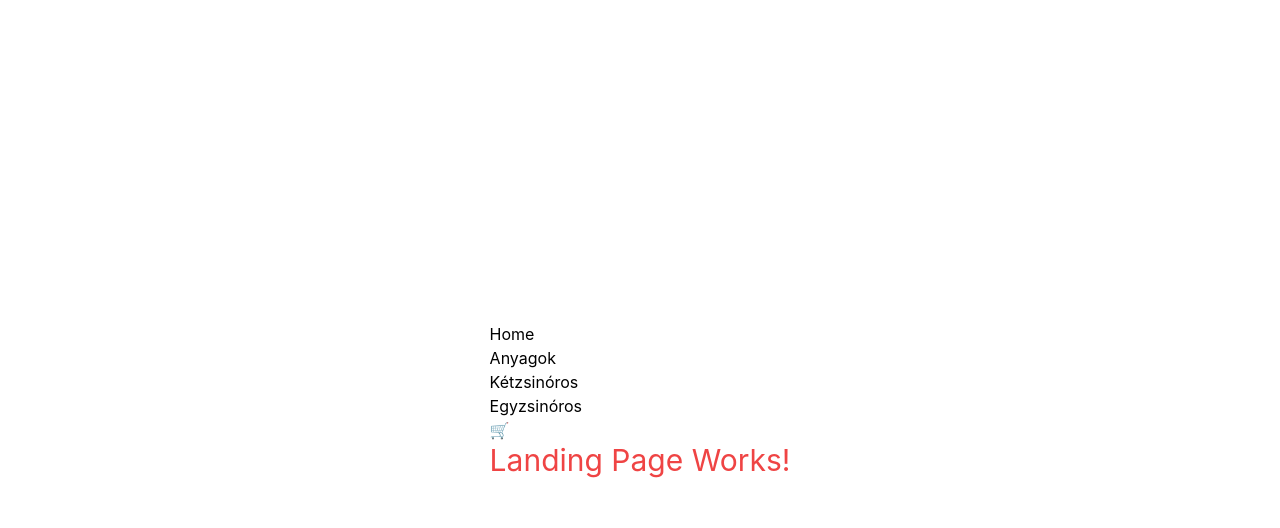
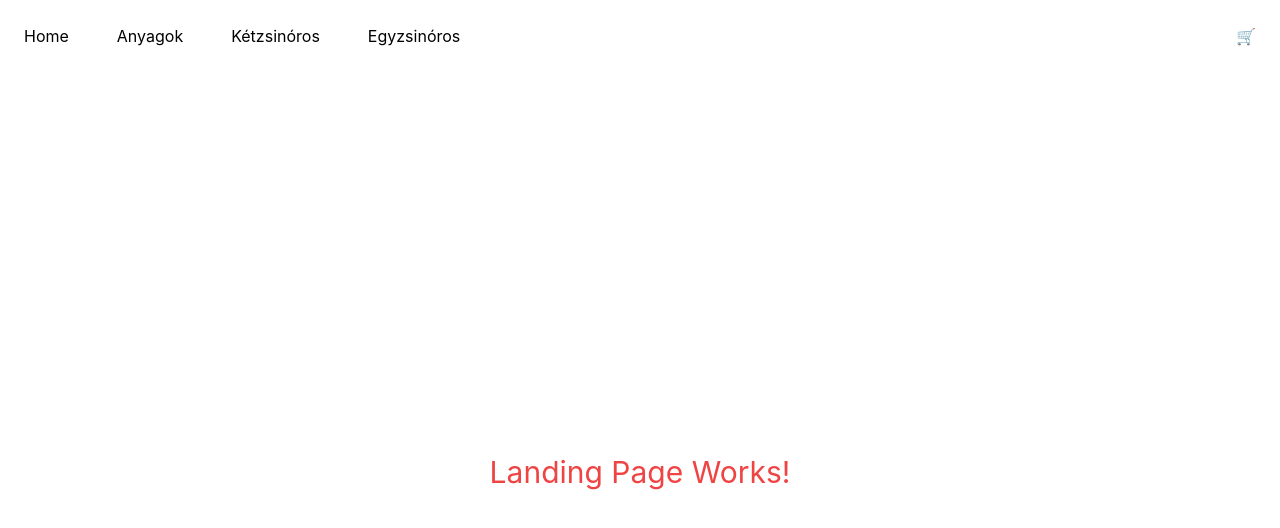
Before and after one commit to c-h-o-n/papirsarkany-legacy, a React (Create React App) app: page / in a window 1280 px wide. Shown: the top 528 px of the page. Built offline with nearby package versions, Linux system fonts and the light colour scheme.

Commit message:
add basic layout

```diff
--- a/src/App.tsx
+++ b/src/App.tsx
@@ -1,4 +1,5 @@
-import { NavLink, Route, Routes } from 'react-router-dom';
+import { Route, Routes } from 'react-router-dom';
+import Layout from './Layout';
 import CartPage from './pages/CartPage';
 import DualLinePage from './pages/DualLinePage';
 import LandingPage from './pages/LandingPage';
@@ -8,36 +9,16 @@ import SingleLine from './pages/SingleLinePage';
 
 function App() {
   return (
-    <>
-      <nav>
-        <ul>
-          <li>
-            <NavLink to="/">Home</NavLink>
-          </li>
-          <li>
-            <NavLink to="/anyagok">Anyagok</NavLink>
-          </li>
-          <li>
-            <NavLink to="/ketzsinoros">Kétzsinóros</NavLink>
-          </li>
-
-          <li>
-            <NavLink to="/egyzsinoros">Egyzsinóros</NavLink>
-          </li>
-          <li>
-            <NavLink to="/kosar">🛒</NavLink>
-          </li>
-        </ul>
-      </nav>
-      <Routes>
-        <Route path="/" element={<LandingPage />}></Route>
+    <Routes>
+      <Route path="/" element={<Layout />}>
+        <Route index element={<LandingPage />}></Route>
         <Route path="/egyzsinoros" element={<SingleLine />}></Route>
         <Route path="/ketzsinoros" element={<DualLinePage />}></Route>
         <Route path="/anyagok" element={<MaterialPage />}></Route>
         <Route path="/kosar" element={<CartPage />}></Route>
         <Route path="*" element={<NotFoundPage />}></Route>
-      </Routes>
-    </>
+      </Route>
+    </Routes>
   );
 }
 
--- /dev/null
+++ b/src/Layout.tsx
@@ -0,0 +1,13 @@
+import { Outlet } from 'react-router-dom';
+import NavBar from './components/NavBar';
+
+export default function Layout() {
+  return (
+    <>
+      <NavBar />
+      <div className="text-center flex justify-center h-screen items-center">
+        <Outlet />
+      </div>
+    </>
+  );
+}
--- /dev/null
+++ b/src/components/NavBar.tsx
@@ -0,0 +1,21 @@
+import { NavLink } from 'react-router-dom';
+
+export default function NavBar() {
+  return (
+    <nav className="relative container mx-auto p-6">
+      <div className="hidden md:flex items-center justify-between">
+        <div className="flex space-x-12">
+          <NavLink to="/">Home</NavLink>
+          <NavLink to="/anyagok">Anyagok</NavLink>
+          <NavLink to="/ketzsinoros">Kétzsinóros</NavLink>
+          <NavLink to="/egyzsinoros">Egyzsinóros</NavLink>
+        </div>
+
+        <NavLink to="/kosar">🛒</NavLink>
+      </div>
+      <button id="menu-btn" className="block md:hidden">
+        Hamburger button works!
+      </button>
+    </nav>
+  );
+}
--- a/src/index.css
+++ b/src/index.css
@@ -9,16 +9,8 @@ body {
     sans-serif;
   -webkit-font-smoothing: antialiased;
   -moz-osx-font-smoothing: grayscale;
-
-  display: flex;
-  align-items: center;
-  justify-content: center;
-  height: 100vh;
 }
 
-h1 {
-  text-align: center;
-}
 
 code {
   font-family: source-code-pro, Menlo, Monaco, Consolas, 'Courier New',
```
